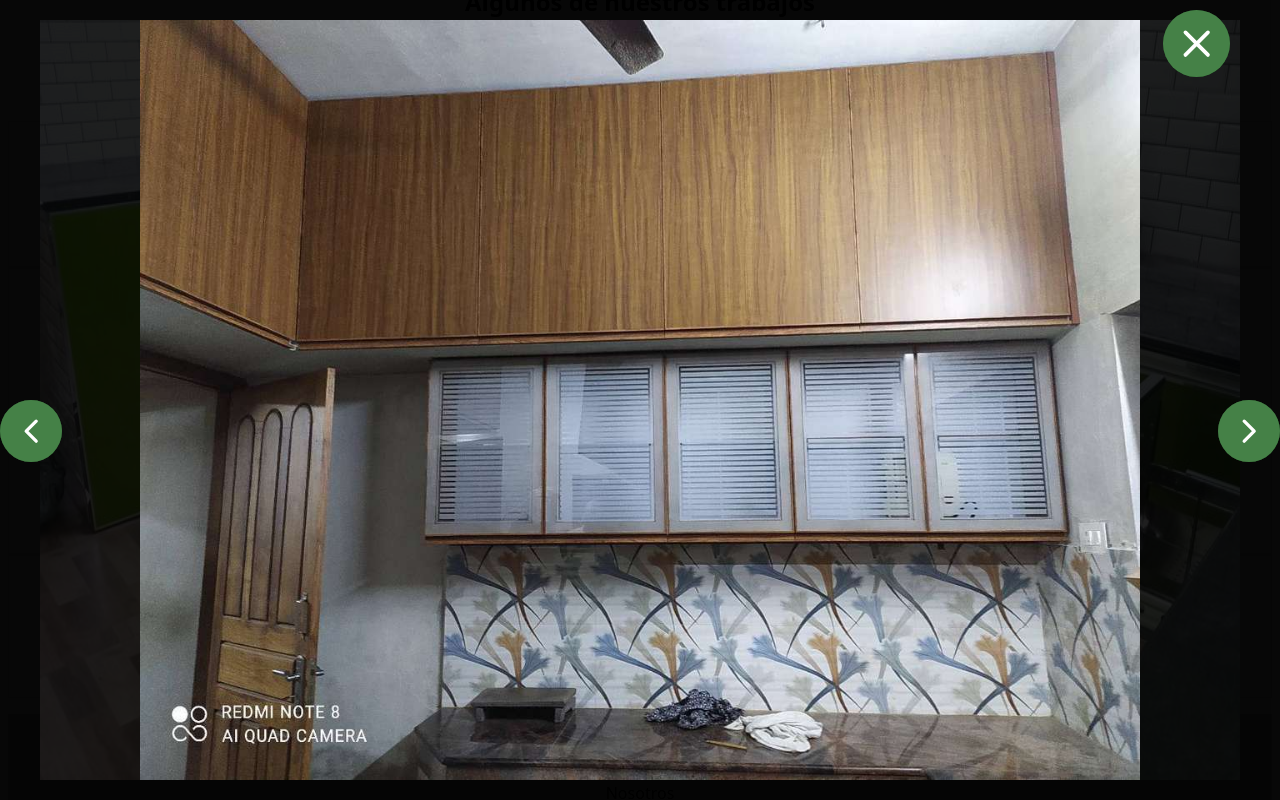
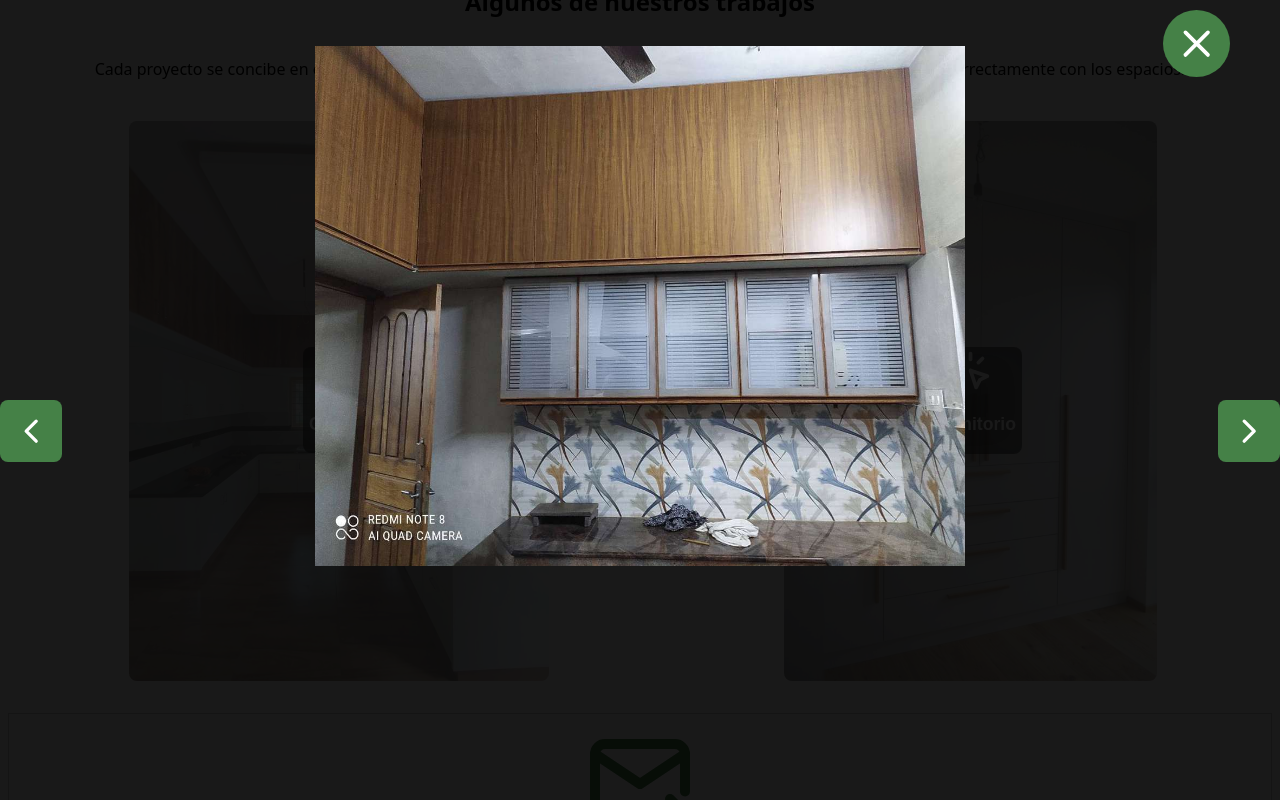
Before and after one commit to est3banst/carpenterspa, a React (Vite) app: page / in a window 1280 px wide. Both pictures are taken after a click on the button "Cocina". Shown: the part 1692-2492 px from the top of the page. Built offline with nearby package versions, Linux system fonts and the light colour scheme.

Commit message:
fixed styles for modal

```diff
--- a/src/App.jsx
+++ b/src/App.jsx
@@ -2,7 +2,7 @@ import Nav from './componentes/Nav';
 import Hero from './componentes/Hero';
 import Articles from './componentes/Articles';
 import Footer from './componentes/Footer';
-import Works from './componentes/Works';
+import Works from './componentes/Works.jsx';
 import Contact from './componentes/Contact';
 
 
--- a/src/assets/Gallery.css
+++ b/src/assets/Gallery.css
@@ -1,77 +1,87 @@
-.container-kitchen-works {
+
+.modal {
     display: flex;
     justify-content: center;
     align-items: center;
+    visibility: hidden;
+    position: fixed;
+    top: 0;
+    left: 0;
     width: 100%;
-    height: auto;
+    height: 100%;
+    background-color: rgba(0, 0, 0, 0.9);
+    z-index: 779;
+}
+
+.close-btn {
+    position: absolute;
+    top: 10px;
+    right: 10px;
+    color: #fff;
+    font-size: 12px;
+    cursor: pointer;
+}
+.container-kitchen-works {
+    width: 100%;
+    height: 100%;
+    margin: auto;
+    position: inherit;
 }
 
 .kitchen-works-section {
-    width: 85%;
-    text-align: center;
-    margin: auto;
-
+    list-style: none;
+    padding: 20px 0 20px;
+    white-space: nowrap;
+    width: 100%;
+    height: 100vh;
+    box-sizing: border-box;
+    display: flex;
 }
 
 .container-img-kitchens {
+    display: flex;
+    line-height: 0;
+    height: auto;
+    position: fixed;
     width: 100%;
-    height: 100vh;
-    display: flex;
     justify-content: center;
     align-items: center;
+}
+
+
+.modal img {
+    max-width: 650px;
+    width: 100%;
+    position: relative;
+    padding: 10px;
+    cursor: pointer;
+    aspect-ratio: 5 / 4;
+    border-radius: 8px;
+}
+
+.image-control-modal {
+    width: 80px;
+
+    position: relative;
+    height: 80px;
+    padding: 10px;
+}
+.arrow-left, .arrow-right {
     position: fixed;
-    left: 0;
-    top: 0;
-    background-color: rgb(0, 0, 0, 0.5);
-    z-index: 999;
-    overflow: hidden;
-    transition: opacity .4s ease, visibility .4s ease, transform .4s ease-in-out;
-
-}
-.img-kitchens {
-    width: auto;
-    max-width: 100%;
-    height: auto;
-    max-height: 100%;
-    display: block;
-    line-height: 0;
-    box-sizing: border-box;
-    padding: 20px 0 20px;
-    margin: 0 auto;
-    aspect-ratio: 5 / 4;
-}
-.toclose-icon {
-    position: fixed;
-    top: 10px;
-    right: 50px;
-    padding: .7rem;
-    width: 45px;
-    height: 45px;
-    z-index: 999;
-    background-color: #458147;
-    color: #fff;
-    border-radius: 50%;
+    width: 40px;
+    height: 40px;
+    top: 50%;
+    border-radius: 8px;
 }
 .arrow-left {
-    position: fixed;
-    width: 40px;
-    border-radius: 50%;
-    height: 40px;
-    top: 50%;
     left: 0;
+}
+.arrow-right {
+    right: 0;
+}
+
+.image-control-modal svg {
     background-color: #458147;
     padding: .7rem;
     color: #fff;
 }
-.arrow-right {
-    position: fixed;
-    border-radius: 50%;
-    width: 40px;
-    height: 40px;
-    top: 50%;
-    right: 0;
-    background-color: #458147;
-    padding: .7rem;
-    color: #fff;
-
-}
--- a/src/assets/Work.css
+++ b/src/assets/Work.css
@@ -59,7 +59,19 @@
     width: 45px;
     height: 45px;
     color: #fff;
-    z-index: 665;
+    z-index: 333;
+}
+.toclose-icon {
+    position: fixed;
+    top: 10px;
+    right: 50px;
+    padding: .7rem;
+    width: 45px;
+    height: 45px;
+    z-index: 999;
+    background-color: #458147;
+    color: #fff;
+    border-radius: 50%;
 }
 @media only screen and (width < 560px) {
     .container-choice {
--- a/src/componentes/Works.jsx
+++ b/src/componentes/Works.jsx
@@ -1,39 +1,59 @@
-import { useEffect, useState } from 'react'
+import React, { useState, useRef, useEffect } from 'react'
+import {kitchenImages, bedroomImages} from './pictures'
 
-import {kitchenImages, bedroomImages} from '../componentes/pictures'
 
+import '../assets/Gallery.css'
 import '../assets/Work.css'
-import '../assets/Gallery.css'
 
 
 
-export default function Works() {
 
-    const [currentIndex, setCurrentIndex] = useState(0);
-
-    const nextSlide = () => {
-        setCurrentIndex((prevIndex) => (prevIndex + 1) % kitchenImages.length);
-      };
-
-      const prevSlide = () => {
-        setCurrentIndex(
-          (prevIndex) => (prevIndex - 1 + kitchenImages.length) % kitchenImages.length
-        );
-      };
-
+const Works = () => {
 
     const [choiceone, setChoice] = useState(false);
     const [choicetwo, setSecondChoice] = useState(false);
 
-    const openModal = () => {
-        setChoice(!choiceone)
+    const [currentIndex, setCurrentIndex] = useState(0);
+    const sectionRef = useRef();
+
+    useEffect(() => {
+        const sectionNode = sectionRef.current;
+        const imgNodes = sectionNode.querySelectorAll("li > img")[currentIndex];
+        console.log(imgNodes)
+        if (imgNodes) {
+            imgNodes.scrollIntoView({
+                behavior: 'smooth',
+                block: 'nearest',
+                inline: 'start',
+            });
+        }
+    },[currentIndex])
+
+    const scrollToImage = (direction) => {
+        if (direction === 'prev') {
+            setCurrentIndex(curr => {
+                const isFirstImg = currentIndex === 0;
+                return isFirstImg ? 0 : curr - 1;
+            })
+        } else {
+            const isLastImg = currentIndex === kitchenImages.length -1;
+            if (!isLastImg) {
+                setCurrentIndex(curr => curr + 1);
+            }
+        }
     }
 
-    const openSecondModal = () => {
-        setSecondChoice(!choicetwo)
-    }
-    const isChoiceOnScreen = choiceone || choicetwo? 'container-hidden' : 'container-choice';
 
+    const openModal = (index) => {
+        setCurrentIndex(index);
+        const modal = document.getElementById('myModal');
+        modal.style.visibility = 'visible';
+      };
+
+      const closeModal = () => {
+        const modal = document.getElementById('myModal');
+        modal.style.visibility = 'hidden';
+      };
 
     return (
         <>
@@ -43,7 +63,7 @@ export default function Works() {
                     interpretar correctamente la necesidad y trabajar correctamente con los espacios.</p>
 
             </section>
-            <div className={isChoiceOnScreen}>
+            <div className='container-choice'>
 
             <section className='container-choice'>
                 <button onClick={openModal}>
@@ -67,7 +87,7 @@ export default function Works() {
                 <img src="/imgs/cocina/kitchenchoice.jpg" alt="" />
             </section>
             <section className='container-choice'>
-                <button onClick={openSecondModal}>
+                <button>
                 <svg className='choice-selection'
                     width="24"
                     height="24"
@@ -88,15 +108,22 @@ export default function Works() {
                 <img src="/imgs/dormitorio/armarioschoice.jpg" alt="" />
             </section>
             </div>
-            {choiceone && <div id='trabajos' className='container-kitchen-works'>
-            <section className='kitchen-works-section'>
 
-
-                {kitchenImages.map((image) => {
-                    return (
-                            <div className='container-img-kitchens' key={image.id} >
-
-                                    <img className='img-kitchens' src={image.imgSrc} alt="" />
+            <div id="myModal" className="modal" onClick={closeModal}>
+        <div id="trabajos" className="container-kitchen-works" onClick={(e) => e.stopPropagation()}>
+        <ul ref={sectionRef} className="kitchen-works-section">
+          {kitchenImages.map((image, index) => (
+            <li className="container-img-kitchens" key={image.id}>
+              <img
+                className="img-kitchens"
+                src={image.imgSrc}
+                alt=""
+              />
+            </li>
+          ))}
+        </ul>
+      </div>
+          <span className="close-btn" onClick={closeModal}>
           <svg className='toclose-icon'
                     onClick={openModal}
                     width="24"
@@ -113,10 +140,11 @@ export default function Works() {
                     <path d="M18 6l-12 12" />
                     <path d="M6 6l12 12" />
                 </svg>
-                            <span className='image-control'>
-                            <svg className='arrow-left'
-                                width="24"
-                                height="24"
+          </span>
+          <div className="image-control-modal">
+            <svg
+              className="arrow-left"
+              onClick={() => scrollToImage('prev')}
               viewBox="0 0 24 24"
               strokeWidth="2"
               stroke="currentColor"
@@ -124,13 +152,12 @@ export default function Works() {
               strokeLinecap="round"
               strokeLinejoin="round"
             >
-                                <path stroke="none" d="M0 0h24v24H0z" fill="none"/>
+              <path stroke="none" d="M0 0h24v24H0z" fill="none" />
               <path d="M15 6l-6 6l6 6" />
-
             </svg>
-                            <svg className='arrow-right'
-                                width="24"
-                                height="24"
+            <svg
+              className="arrow-right"
+              onClick={() => scrollToImage('next')}
               viewBox="0 0 24 24"
               strokeWidth="2"
               stroke="currentColor"
@@ -138,69 +165,14 @@ export default function Works() {
               strokeLinecap="round"
               strokeLinejoin="round"
             >
-                                <path stroke="none" d="M0 0h24v24H0z" fill="none"/>
+              <path stroke="none" d="M0 0h24v24H0z" fill="none" />
               <path d="M9 6l6 6l-6 6" />
             </svg>
-                            </span>
           </div>
-                    )
-                })}
 
-
-                </section>
       </div>
-            }
-            {choicetwo && <div id='trabajos' className='container-kitchen-works'>
-            <section className='kitchen-works-section'>
-
-
-                {bedroomImages.map((image, index) => {
-                    return (
-                            <div className='container-img-kitchens' key={index}>
-                            <img className='img-kitchens' src={image.imgSrc} alt="" />
-                            <svg className='toclose-icon'
-                                onClick={openSecondModal}
-                                width="24"
-                                height="24"
-                                viewBox="0 0 24 24"
-                                strokeWidth="2"
-                                stroke="currentColor" fill="none"
-                                strokeLinecap="round"
-                                strokeLinejoin="round">
-                                <path stroke="none" d="M0 0h24v24H0z" fill="none"/>
-                                <path d="M18 6l-12 12" /><path d="M6 6l12 12" />
-                            </svg>
-                            <span className='image-control'>
-                            <svg className='arrow-left'
-                                width="24"
-                                height="24"
-                                viewBox="0 0 24 24"
-                                strokeWidth="2"
-                                stroke="currentColor" fill="none" strokeLinecap="round"
-                                strokeLinejoin="round">
-                                <path stroke="none" d="M0 0h24v24H0z" fill="none"/>
-                                <path d="M15 6l-6 6l6 6" />
-                            </svg>
-                            <svg className='arrow-right'
-                                width="24"
-                                height="24"
-                                viewBox="0 0 24 24"
-                                strokeWidth="2"
-                                stroke="currentColor" fill="none" strokeLinecap="round"
-                                strokeLinejoin="round">
-                                <path stroke="none" d="M0 0h24v24H0z" fill="none"/>
-                                <path d="M9 6l6 6l-6 6" />
-                            </svg>
-                </span>
-                            </div>
-                    )
-                })}
-
-
-                </section>
-                </div>
-            }
 
         </>
     )
 }
+export default Works
```
Lines whose indentation alone changed are shown as unchanged.
